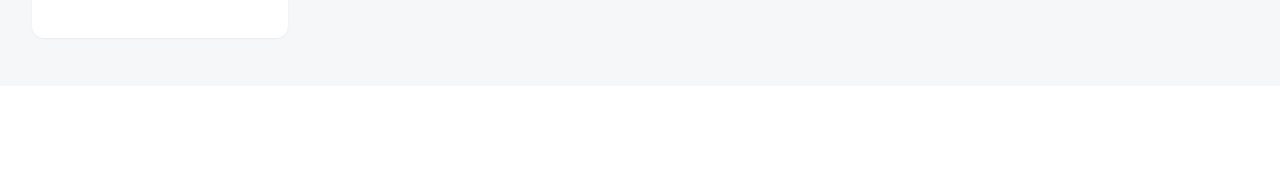
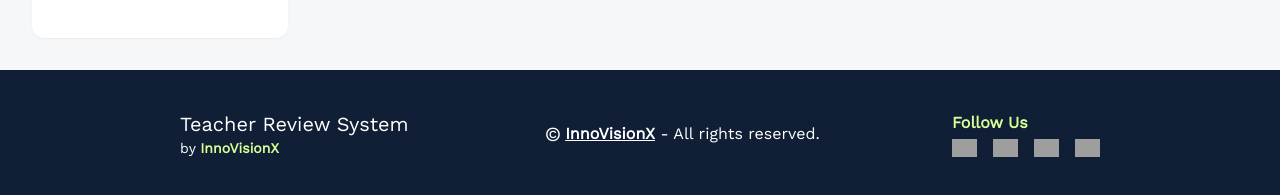
Before and after one commit to trishan9/Teacher-Evaluation-System, a React (Vite) app: page / in a window 1280 px wide. Shown: the part 714-909 px from the top of the page. Before the commit the page ends 800 px from the top, so only its background shows below. Built offline with nearby package versions, Linux system fonts and the light colour scheme; no server answers; the database is empty; grey boxes are pictures that could not be loaded.

Commit message:
feat: completed footer section

```diff
--- a/src/App.jsx
+++ b/src/App.jsx
@@ -1,4 +1,5 @@
-import { NavBar, SideNav } from "@/components"
+import React from "react"
+import { NavBar, SideNav, Footer } from "@/components"
 import Routes from "./Routes"
 
 const App = () => {
@@ -11,6 +12,8 @@ const App = () => {
 
         <Routes />
       </div>
+
+      <Footer />
     </div>
   )
 }
--- /dev/null
+++ b/src/components/Footer.jsx
@@ -0,0 +1,65 @@
+const socialMedia = [
+    {
+        platform: "facebook",
+        url: "https://linkedin.com/in/trishan9",
+        imageUrl: "https://img.icons8.com/ios-filled/50/ffffff/facebook.png",
+    },
+    {
+        platform: "linkedin",
+        url: "https://www.linkedin.com/company/innovisionx-technologies",
+        imageUrl: "https://img.icons8.com/ios-filled/50/ffffff/linkedin.png",
+    },
+    {
+        platform: "twitter",
+        url: "https://www.linkedin.com/company/innovisionx-technologies",
+        imageUrl: "https://img.icons8.com/ios-filled/50/ffffff/twitterx.png",
+    },
+    {
+        platform: "github",
+        url: "https://github.com/InnoVisionX",
+        imageUrl: "https://img.icons8.com/ios-filled/50/ffffff/github.png",
+    },
+];
+
+const Footer = () => {
+    return (
+        <footer className="flex items-center w-full px-12 py-10 text-white bg-accent_primary font-primary justify-evenly">
+            <div className="flex flex-col">
+                <p className="text-xl">
+                    Teacher Review System
+                </p>
+
+                <p className="text-sm">by <a href="https://innovisionx-tech.vercel.app/" target="_blank" className="font-semibold cursor-pointer hover:underline text-accent_secondary" >InnoVisionX</a></p>
+            </div>
+
+            <div className="flex items-center font-medium">
+                <span className="px-1 text-xl">
+                    &copy;
+                </span>
+
+                <span>
+                    <a href="https://innovisionx-tech.vercel.app/" target="_blank" className="font-semibold underline cursor-pointer hover:no-underline" >InnoVisionX</a> - All rights reserved.
+                </span>
+            </div>
+
+            <div className="flex flex-col gap-1 justify-center-center">
+                <p className="font-semibold text-accent_secondary">Follow Us</p>
+
+                <div className="flex items-center justify-center gap-4">
+                    {socialMedia.map((data) => (
+                        <a key={data.platform} target="_blank" href={data.url}>
+                            <img
+                                width="25"
+                                height="25"
+                                src={data.imageUrl}
+                                alt={data.platform}
+                            />
+                        </a>
+                    ))}
+                </div>
+            </div>
+        </footer>
+    )
+}
+
+export default Footer
--- a/src/components/index.js
+++ b/src/components/index.js
@@ -1,5 +1,6 @@
 import NavBar from './NavBar'
 import Surveys from './Surveys'
 import SideNav from './SideNav'
+import Footer from './Footer'
 
-export { NavBar, Surveys, SideNav }
+export { NavBar, Surveys, SideNav, Footer }
```
